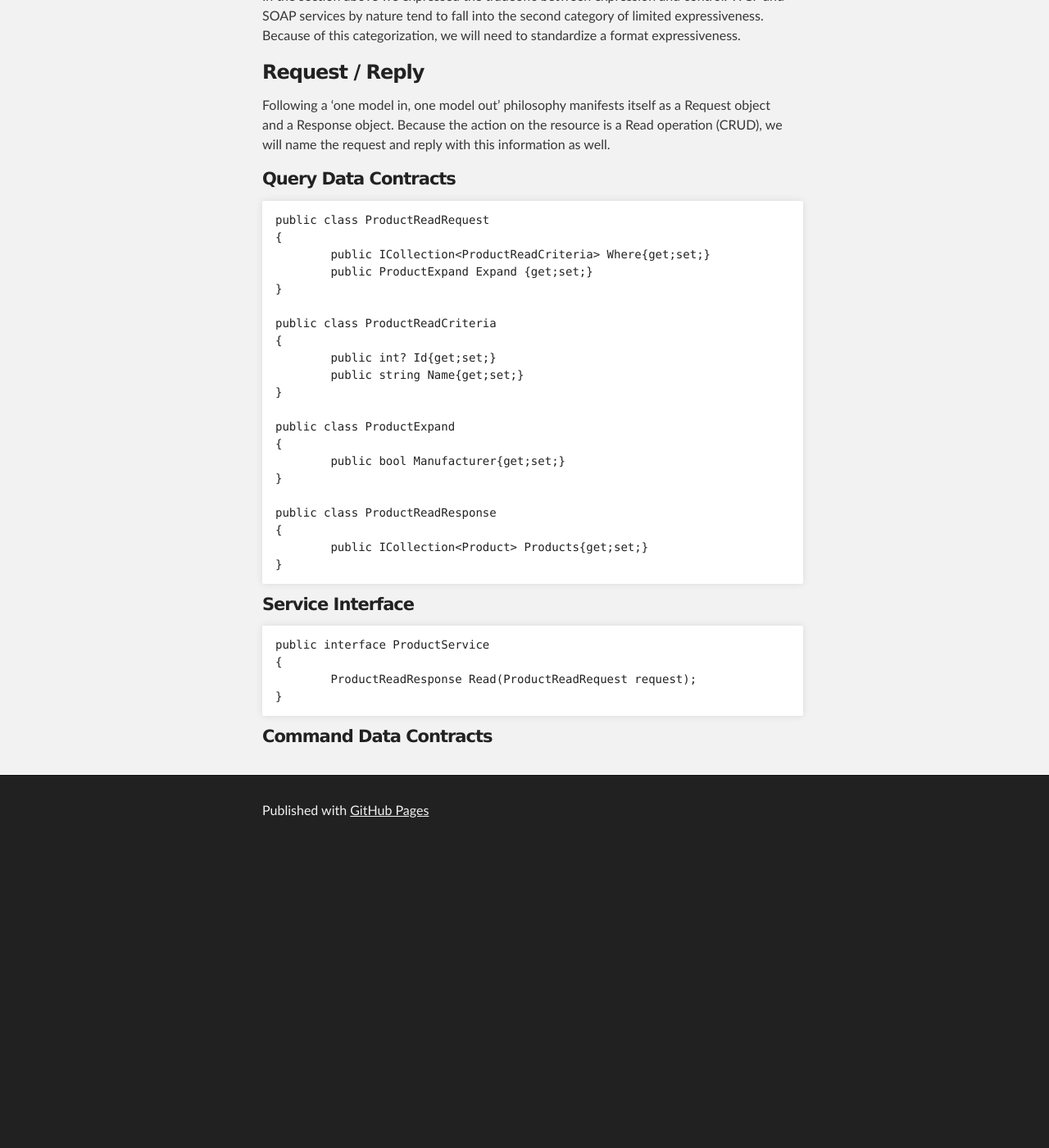
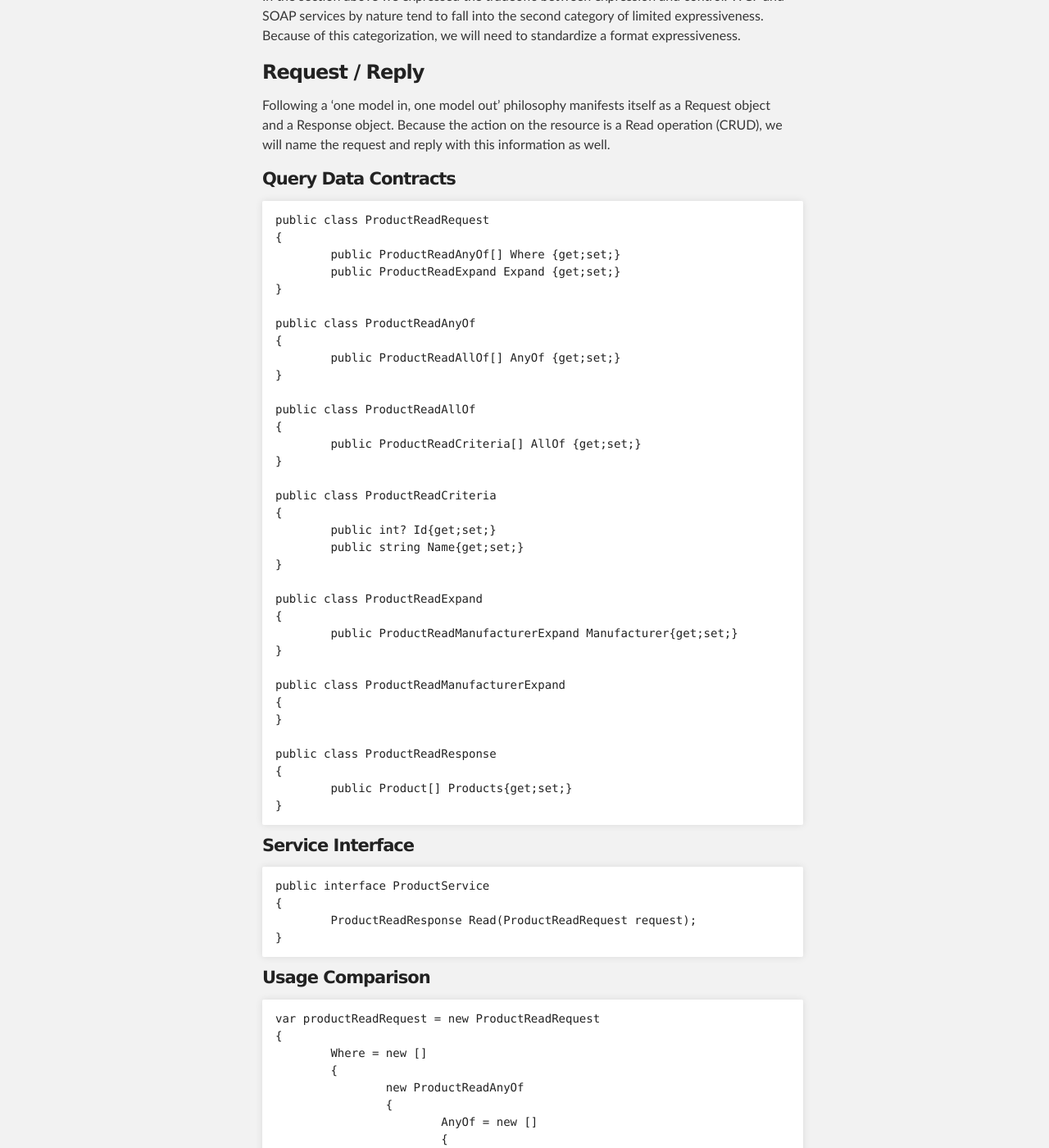
Before and after one commit to patrickhuber/patrickhuber.github.io, a Jekyll site: the page built from _posts/2014-10-04-writing-enterprise-class-service-contracts.md, in a window 1280 px wide and 1400 px high, scrolled down 5638 px. Shown: the whole window at 82% size. Built offline with Jekyll 4.4.1, drawn with Linux system fonts in a browser that asks for light colours; Markdown is read by kramdown in place of the engine named in the settings; before the commit the page ends 6673 px from its top, so only the background shows below that; some of the changed text lies outside the part shown.

Commit message:
update read request

````diff
--- a/_posts/2014-10-04-writing-enterprise-class-service-contracts.md
+++ b/_posts/2014-10-04-writing-enterprise-class-service-contracts.md
@@ -233,8 +233,18 @@ Because the action on the resource is a Read operation (CRUD), we will name the
 ```CSharp
 public class ProductReadRequest
 {
-	public ICollection<ProductReadCriteria> Where{get;set;}
-	public ProductExpand Expand {get;set;}
+	public ProductReadAnyOf[] Where {get;set;}
+	public ProductReadExpand Expand {get;set;}
+}
+
+public class ProductReadAnyOf
+{
+	public ProductReadAllOf[] AnyOf {get;set;}
+}
+
+public class ProductReadAllOf
+{
+	public ProductReadCriteria[] AllOf {get;set;}
 }
 
 public class ProductReadCriteria
@@ -243,14 +253,18 @@ public class ProductReadCriteria
 	public string Name{get;set;}
 }
 
-public class ProductExpand
+public class ProductReadExpand
 {
-	public bool Manufacturer{get;set;}
+	public ProductReadManufacturerExpand Manufacturer{get;set;}
+}
+
+public class ProductReadManufacturerExpand
+{
 }
 
 public class ProductReadResponse
 {
-	public ICollection<Product> Products{get;set;}
+	public Product[] Products{get;set;}
 }
 ```
 
@@ -261,5 +275,46 @@ public interface ProductService
 	ProductReadResponse Read(ProductReadRequest request);
 }
 ```
+#### Usage Comparison
+```CSharp
+var productReadRequest = new ProductReadRequest
+{
+	Where = new []
+	{
+		new ProductReadAnyOf
+		{
+			AnyOf = new []
+			{
+				new ProductReadAllOf
+				{
+					AllOf = new[]
+					{
+						new ProductReadCriteria
+						{
+							Id = 3
+						}
+					}
+				}
+			}
+		}
+	},
+	Expand = new ProductReadExpand
+	{
+		Manufacturer = new ProductReadManufacturerExpand()
+	}
+};
+```
+
+```
+GET svcroot/Products(12345)?$expand=Manufacturer
+```
+
+```SQL
+SELECT p.*, m.*
+FROM Products p
+LEFT JOIN Manufacturers m
+	on p.ManufacturerId = m.Id
+WHERE Id = 3
+```
 
 #### Command Data Contracts
````
